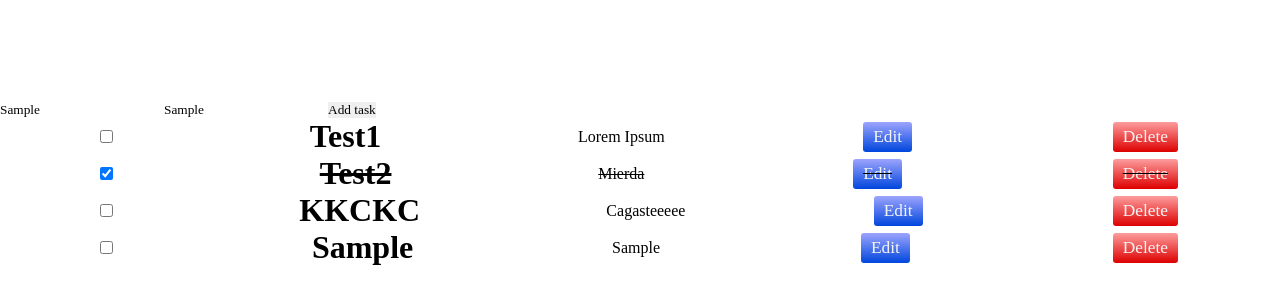
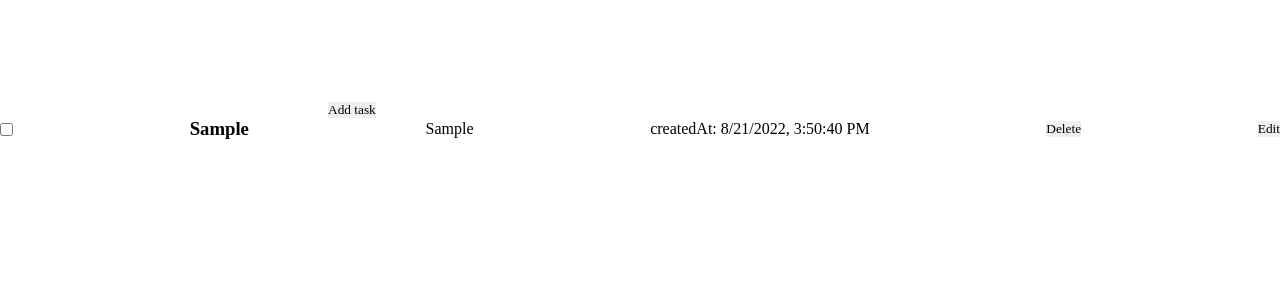
Before and after one commit to leonardof02/react-todo, a React (Create React App) app: page / in a window 1280 px wide. Both pictures are taken after typing "Sample", "Sample" into the empty fields and a click on the button "Add task". Shown: the top 304 px of the page. Built offline with nearby package versions, Linux system fonts and the light colour scheme.

Commit message:
Refactored some code and improved file organization

```diff
--- /dev/null
+++ b/src/components/EditTodoForm.js
@@ -0,0 +1,35 @@
+import { useState } from "react"
+
+export default function EditTodoForm({ id, title, desc, onClick, onCancel }) {
+
+    const [ data, setData ] = useState({
+        title: "",
+        desc: ""
+    });
+
+    const handleSubmit = ( e ) => {
+        e.preventDefault();
+        onClick( id, data.title, data.desc );
+        onCancel();
+    }
+
+    const handleClick = () => {
+        onCancel();
+    }
+
+    const handleChange = ( e ) => {
+        const changeValue = { [e.target.name]: e.target.value };
+        setData( prevData => {
+            return { ...prevData, ...changeValue }
+        } )
+    }
+
+    return(
+        <form onSubmit={ handleSubmit } onChange={ handleChange }>
+            <input type="text" name="title" defaultValue={ title } />
+            <input type="text" name="desc" defaultValue={ desc }/>
+            <button onClick={ handleClick }>Cancel</button>
+            <input type="submit" name="Accept"></input>
+        </form>
+    )
+}
--- a/src/components/Task.js
+++ /dev/null
@@ -1,67 +0,0 @@
-import React, { useState } from "react";
-import './Task.css';
-import '../General.css'
-
-export default function Task( { id, title, desc, isChecked, onEdit, onDelete }) {
-
-    // State
-    const [ info, setInfo ] = useState({ title: title, desc: desc })
-    const [ checked, setChecked ] = useState( isChecked );
-    const [ editMode, setEditMode ] = useState( false );
-
-    // EVENTS
-    const handleChange = ( e ) => {
-
-    }
-
-    const toggleEditMode = () => {
-        setEditMode( ! editMode );
-    }
-
-    const handleCheck = () => {
-        checked ? setChecked( false ) : setChecked( true );
-    }
-
-    const handleClick = ( e ) => {
-        toggleEditMode();
-        onEdit( id );
-    }
-
-    const handleDelete = ( e ) => {
-        onDelete( id );
-    }
-
-    // RENDER
-    if( editMode ) {
-        return(
-            <div className="task edit-task" onChange={ handleChange }>
-                <input type="checkbox" onChange={ handleCheck } ></input>
-                <input type="text" placeholder={ info.title } name="title"></input>
-                <input type="text" placeholder={ info.desc  } name="desc" ></input>
-                <button className='btn btn-success' onClick={ handleClick }>
-                    Accept
-                </button>
-            </div>
-        )
-    }
-    else {
-
-        let className = "task";
-        if( checked )
-            className += " task-completed";
-
-        return(
-            <div className={ className }>
-                <input type="checkbox" onChange={ handleCheck } checked={ checked }></input>
-                <h1>{ info.title }</h1>
-                <p>{ info.desc }</p>
-                <button className='btn btn-primary' onClick={ toggleEditMode }>
-                    Edit
-                </button>
-                <button className='btn btn-danger' onClick={ handleDelete }>
-                    Delete
-                </button>
-            </div>
-        )
-    }
-}
--- a/src/components/TaskForm.js
+++ /dev/null
@@ -1,26 +0,0 @@
-import { useState } from "react"
-
-export default function TaskForm({ onSubmit }) {
-
-    const [ title, setTitle ] = useState("");
-    const [ desc, setDesc ] = useState("");
-
-    const handleSubmit = ( e ) => {
-        e.preventDefault();
-        onSubmit( title, desc );
-    }
-
-    const handleChange = ( e ) => {
-        e.target.className === "input-title" ?
-        setTitle( e.target.value )
-        : setDesc( e.target.value );
-    }
-
-    return(
-        <form onSubmit={ handleSubmit } onChange={ handleChange }>
-            <input className="input-title"></input>
-            <input className="input-description"></input>
-            <button type="submit" name="Add Task">Add task</button>
-        </form>
-    )
-}
--- a/src/components/TaskList.js
+++ b/src/components/TaskList.js
@@ -1,57 +1,79 @@
-import Task from './Task'
-import TaskForm from './TaskForm';
 import { useState } from "react";
+import { v4 as uuidv4 } from "uuid";
+import ToDo from "./ToDo";
+import ToDoForm from "./ToDoForm";
 
-export default function TaskList( props ) {
+export default function TaskList() {
 
-    const [ tasks, setTasks ] = useState( [
-        {
-            title: 'Test1',
-            desc: 'Lorem Ipsum',
-            checked: false
-        },
-        {
-            title: 'Test2',
-            desc: 'Mierda',
-            checked: true
-        },
-        {
-            title: 'KKCKC',
-            desc: 'Cagasteeeee',
-            checked: false
+    const [ todolist, setList ] = useState({});
+
+    const addTodo = ( title, desc ) => {
+        const id = uuidv4();
+        const date = new Date();
+        const newTodo = {
+            [id]: {
+                id: id,
+                title: title,
+                desc: desc,
+                completed: false,
+                createdAt: date.toLocaleString()
+            }
         }
-    ] );
 
-    const addTask = ( title, desc ) => {
-        const newTask = { title, desc, checked: false };
-        setTasks( [ ...tasks, newTask ] );
+        setList( prevList => {
+            return { ...prevList, ...newTodo };
+        });
     }
 
-    const deleteTask = ( id ) => {
-        const newTaskList = [...tasks];
-        newTaskList.splice( id, 1);
-        console.log( newTaskList );
-        setTasks( newTaskList );
+    const removeTodo = ( id ) => {
+        const newTodoList = { ...todolist };
+        delete newTodoList[id];
+        setList( newTodoList );
     }
 
-    const updateTask = ( id, title, desc ) => {
-        const updateTasks = [...tasks];
-        updateTasks[ id ].title = title;
-        updateTasks[ id ].desc = desc;
-        setTasks([...updateTasks]);
+    const updateTodo = ( id, title, desc ) => {
+        const date = new Date();
+
+        const newTodo = {
+            [id]: {
+                id: id,
+                title: title,
+                desc: desc,
+                completed: false,
+                createdAt: date.toLocaleString()
+            }
+        }
+
+        setList( prevList => {
+            return { ...prevList, ...newTodo };
+        });
     }
 
-    const toDos = tasks.map( ( task, index ) =>
-    <Task key={ index } id={ index } title={ task.title }
-    desc={ task.desc } isChecked={ task.checked } onEdit= { updateTask }
-    onDelete={ deleteTask }/> )
+    const toggleCompleted = ( id ) => {
+        const newTodoList = { ...todolist };
+        newTodoList[id].completed = ! newTodoList[id].completed;
+        setList( newTodoList );
+    }
+
+    const listTodos = () => {
+        return Object.keys( todolist ).map( value => todolist[value] );
+    }
 
     return(
         <>
-            <TaskForm onSubmit={ addTask }/>
-            <div className="task-list">
-                { toDos }
-            </div>
+            <ToDoForm onSubmit={ addTodo } />
+            { listTodos().map( todo =>
+            <ToDo
+                key={ todo.id }
+                id={ todo.id }
+                title={ todo.title }
+                desc={ todo.desc }
+                createdAt={ todo.createdAt }
+                completed={ todo.completed }
+                onChange={ toggleCompleted }
+                onClick={ removeTodo }
+                onUpdate={ updateTodo }
+            />) }
         </>
     )
 }
--- /dev/null
+++ b/src/components/ToDo.js
@@ -0,0 +1,49 @@
+import React, { useState } from "react";
+import EditTodoForm from "./EditTodoForm";
+import './ToDo.css'
+import '../General.css'
+
+export default function ToDo( { id, title, desc, completed, createdAt, onChange, onClick, onUpdate } ) {
+    const [ isCompleted, toggleCompleted ] = useState(completed);
+    const [ editMode, toggleEditMode ] = useState(false);
+
+    const handleChange = ( event ) => {
+        toggleCompleted(!isCompleted);
+        onChange( id );
+    }
+
+    const handleClick = ( event ) => {
+        if( event.target.id === "delete" )
+            onClick( id );
+        if( event.target.id === "edit" )
+            toggleEditMode( mode => !mode );
+    }
+
+    const changeEditMode = () => {
+        toggleEditMode( !editMode );
+    }
+
+    if( editMode ) {
+        return (
+            <EditTodoForm
+                id={ id }
+                onClick={ onUpdate }
+                title={ title }
+                desc={ desc }
+                onCancel={ changeEditMode }
+            />
+        )
+    }
+    else {
+        return (
+            <div className="task">
+                <input type="checkbox" value={ completed } onChange={ handleChange }></input>
+                <h3>{ title }</h3>
+                <p>{ desc }</p>
+                <footer> createdAt: { createdAt } </footer>
+                <button onClick={ handleClick } id="delete">Delete</button>
+                <button onClick={ handleClick } id="edit">Edit</button>
+            </div>
+        )
+    }
+}
--- /dev/null
+++ b/src/components/ToDoForm.js
@@ -0,0 +1,49 @@
+import { useState } from "react"
+
+export default function TaskForm({ onSubmit }) {
+
+    const [ data, setData ] = useState({
+        title: "",
+        desc: ""
+    });
+
+    const cleanInputs = () => {
+        setData({
+            title: "",
+            desc: ""
+        })
+    }
+
+    const handleSubmit = ( e ) => {
+        e.preventDefault();
+        onSubmit( data.title, data.desc );
+        cleanInputs();
+    }
+
+    const handleChange = ( e ) => {
+        const changeValue = { [e.target.name]: e.target.value };
+        setData( prevData => {
+            return { ...prevData, ...changeValue }
+        } )
+    }
+
+    return(
+        <form onSubmit={ handleSubmit }>
+            <input
+                className="input-title"
+                name="title"
+                value={ data.title }
+                onChange={handleChange}
+            />
+
+            <input
+            className="input-description"
+            name="desc"
+            value={ data.desc }
+            onChange={handleChange}
+            />
+
+            <button type="submit" name="Add Task">Add task</button>
+        </form>
+    )
+}
```
Also changed, not shown: src/App.js (line endings or trailing spaces), src/components/TaskList.css (deleted), src/components/ToDo.css (renamed from src/components/Task.css), src/components/ToDoList.css (added).
